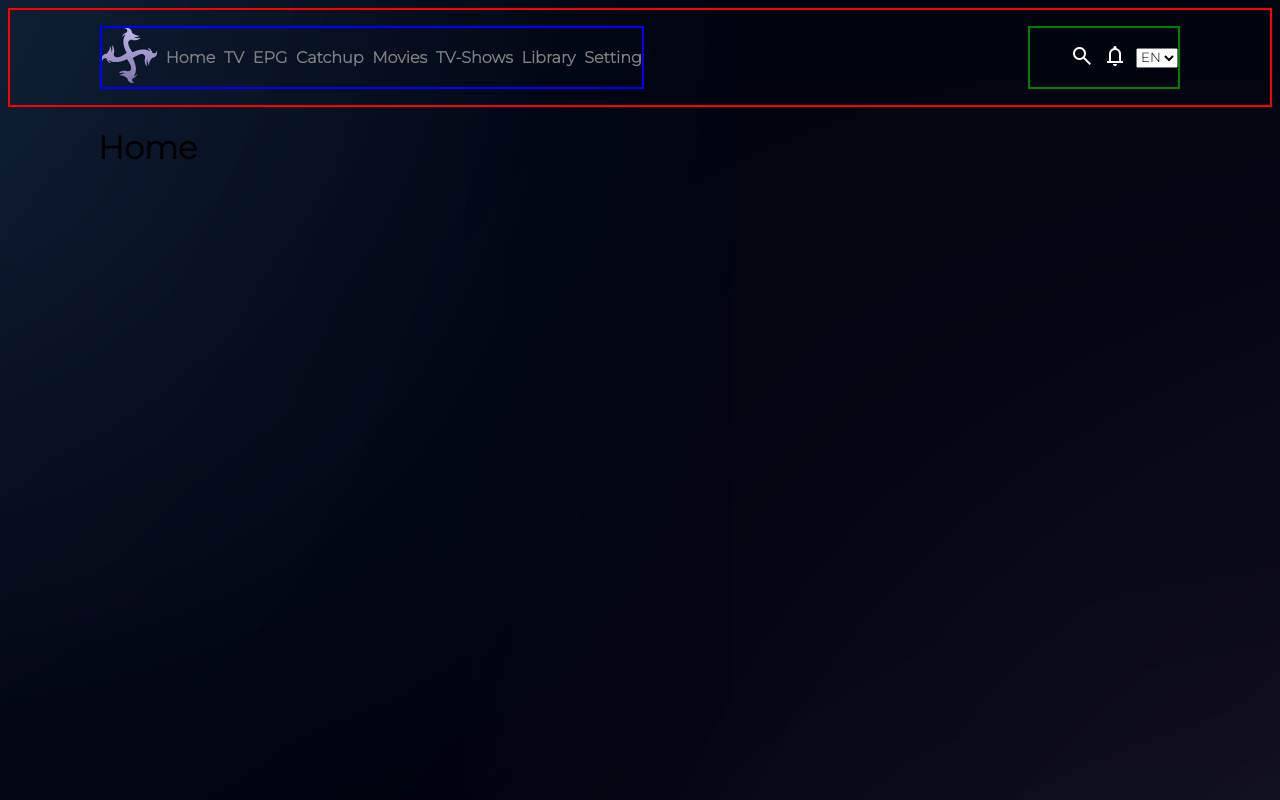
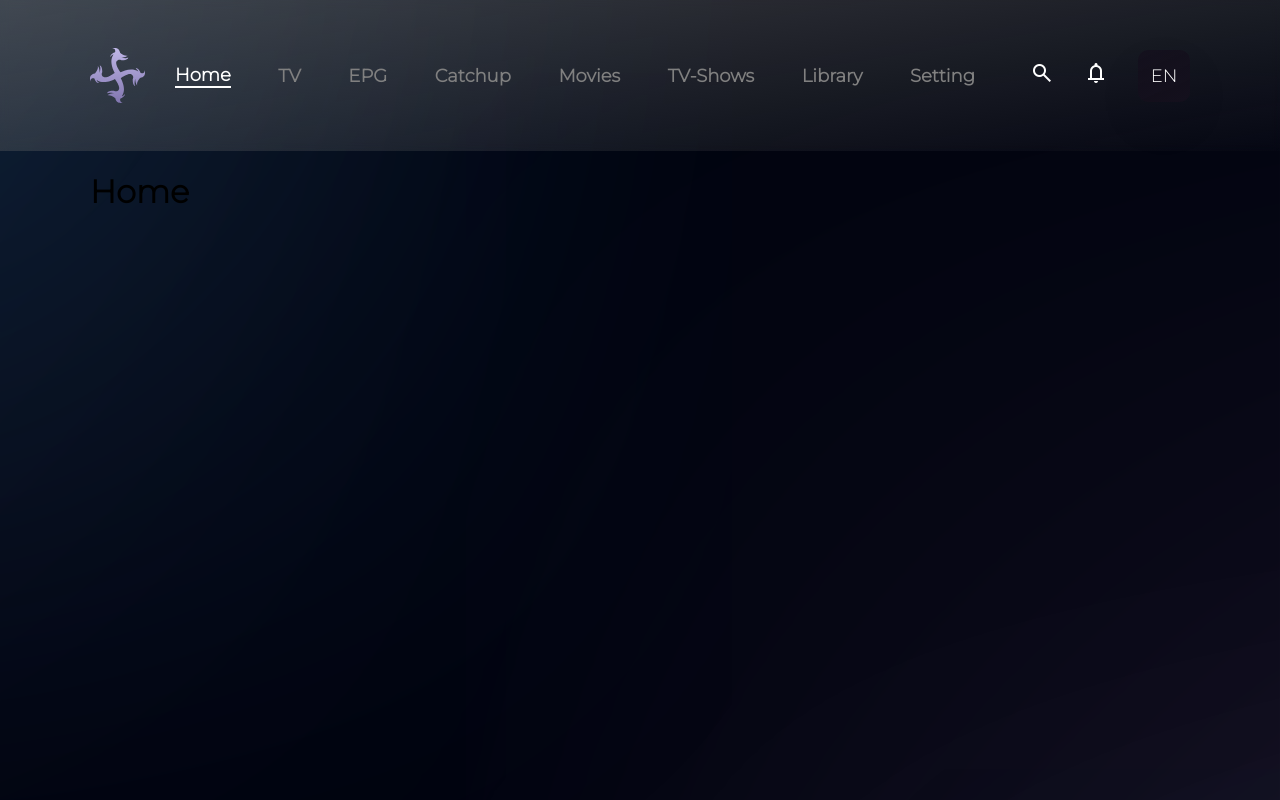
Before and after one commit to DwainAB/Projet-Netflix, a React (Create React App) app in the folder Projet-Netflix/: page / in a window 1280 px wide. Built offline with nearby package versions, Linux system fonts and the light colour scheme; a web font is replaced by a local one.

Commit message:
ajout de la navbar

```diff
--- a/Projet-Netflix/src/App.css
+++ b/Projet-Netflix/src/App.css
@@ -11,3 +11,13 @@ body{
     background-size: cover;
     background-repeat: no-repeat;
 }
+
+body{
+    margin: 0;
+}
+
+@media (max-width: 468px) {
+
+    .global{
+        margin:0 0;    }
+  }
--- a/Projet-Netflix/src/Components/Navbar/Navbar.css
+++ b/Projet-Netflix/src/Components/Navbar/Navbar.css
@@ -1,6 +1,17 @@
+.container-navbar>span{
+    display: none;
+}
+
+.container-navbar>img{
+    width: 55px;
+    margin-right: 30px;
+}
+
 li{
     list-style: none;
     font-weight: 600;
+    cursor: pointer;
+    font-size: 1.125rem;
 }
 
 ul{
@@ -9,8 +20,7 @@ ul{
 }
 
 .navbar-sections{
-    border: 2px solid blue;
-    width: 50%;
+    width: 800px;
     display: flex;
     justify-content: space-between;
     padding: 0;
@@ -22,19 +32,99 @@ ul{
 
 .container-navbar{
     display: flex;
-    justify-content: space-between;
-    border: 2px solid red;
     padding-left: 90px;
     padding-right: 90px;
+    height: 151px;
+    background: linear-gradient(170.78deg, #FFFFFF -167.63%, #6D6D6D -91.69%, rgba(17, 16, 29, 0) 106.06%);
+    backdrop-filter: blur(5px);
+}
+
+.navbar-global{
+    display: flex;
+    justify-content: space-between;
+    width: 100%;
 }
 
 .navbar-general{
-    width: 10%;
+    width: 160px;
     display: flex;
     justify-content: space-between;
-    border: 2px solid green;
 }
 
 .general-item{
     color: white;
 }
+
+.active{
+    color : white;
+    border-bottom: 2px solid white;
+}
+
+select {
+    -webkit-appearance: none;
+    -moz-appearance: none;
+    appearance: none;
+    background: linear-gradient(153.47deg, rgba(255, 255, 255, 0) -341.94%, #14101D 95.11%);
+    color: white;
+    background-position: right center;
+    background-repeat: no-repeat;
+    border-radius: 10px;
+    padding: 5px;
+    width: 52px;
+    height: 52px;
+    position: relative;
+    font-size: 1.125rem;
+    text-align: center;
+    box-shadow: 0px 20px 100px -10px #42475B1A;
+    border: 0px;
+  }
+
+  select option{
+    background-color: black;
+    color: white;
+    width: 200px;
+  }
+
+  select option:checked {
+    background-color: #cccccc; /* Changez la couleur de fond selon vos préférences */
+    color: #ffffff; /* Changez la couleur du texte selon vos préférences */
+    font-weight: bold; /* Ajoutez du gras pour améliorer la visibilité */
+    border: none; /* Supprimez la bordure pour un meilleur aspect */
+  }
+
+  select option:hover {
+    background-color: #fff;
+    color: #000;
+    outline: none;
+  }
+
+  @media (max-width: 1024px) {
+
+    .navbar-sections{
+        display: none;
+    }
+
+    .navbar-general{
+        display: none;
+    }
+
+    .container-navbar{
+        align-items: center;
+    }
+
+    .container-navbar>span{
+        color: white;
+        display: block;
+        font-size: 2rem;
+        margin-left: 80%;
+    }
+  }
+
+  @media (max-width: 468px) {
+
+    .container-navbar{
+        padding-left: 30px;
+    }
+
+
+  }
--- a/Projet-Netflix/src/Components/Navbar/Navbar.jsx
+++ b/Projet-Netflix/src/Components/Navbar/Navbar.jsx
@@ -1,14 +1,27 @@
-import React from "react";
+import React, {useEffect} from "react";
 import "../Navbar/Navbar.css"
 import logo from "../../assets/logo.svg"
 
 function Navbar(){
+
+    useEffect(() => {
+        const navLinks = document.querySelectorAll('.navbar-link');
+        navLinks.forEach(link => {
+            link.addEventListener('click', () => {
+                navLinks.forEach(otherLink => otherLink.classList.remove('active'));
+                link.classList.add('active');
+            });
+        });
+    }, []);
+
     return(
         <div className="container-navbar">
+            <img src={logo} alt="logo du site" />
+            <span class="material-symbols-outlined">menu</span>
 
+          <div className="navbar-global">
             <ul className="navbar-sections">
-                <li><img src={logo} alt="logo du site" /></li>
-                <li className="navbar-link">Home</li>
+                <li className="navbar-link active">Home</li>
                 <li className="navbar-link">TV</li>
                 <li className="navbar-link">EPG</li>
                 <li className="navbar-link">Catchup</li>
@@ -28,6 +41,7 @@ function Navbar(){
                     </select>
                 </li>
             </ul>
+        </div>
 
         </div>
     )
```
